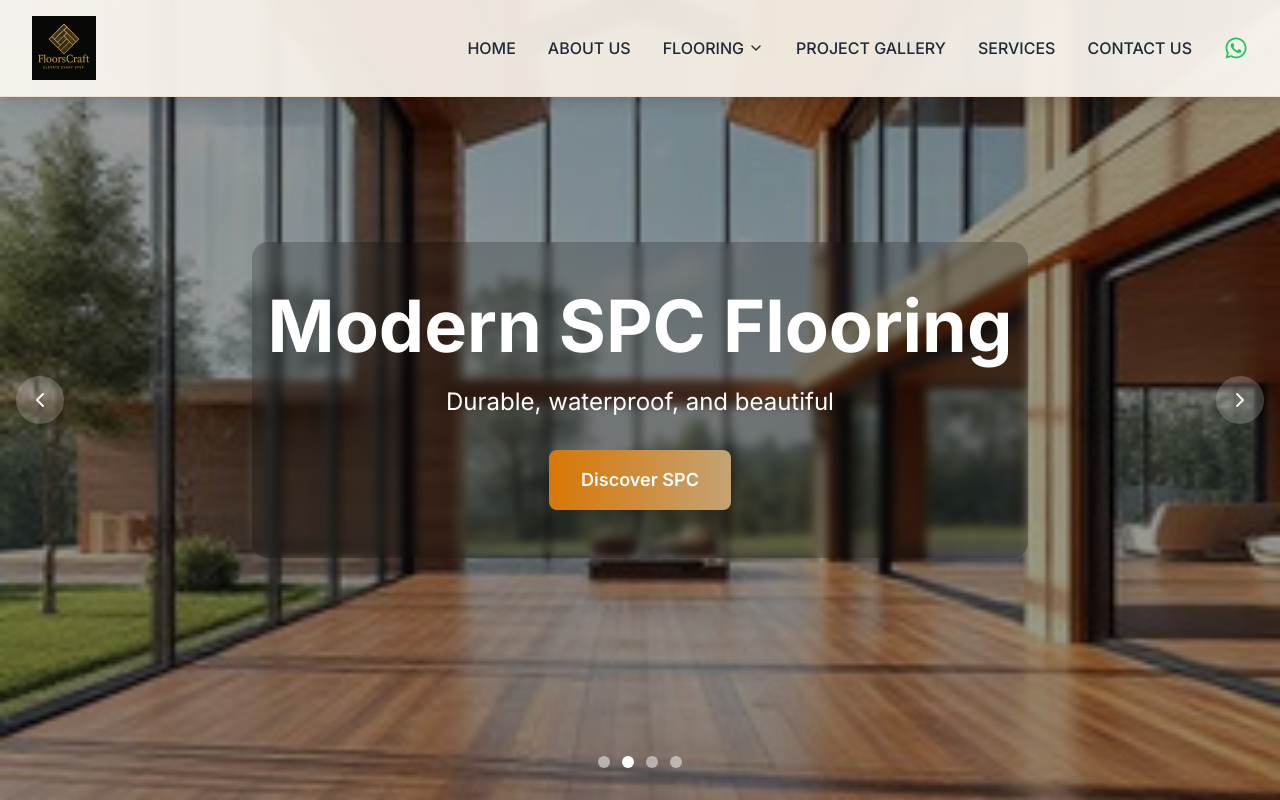
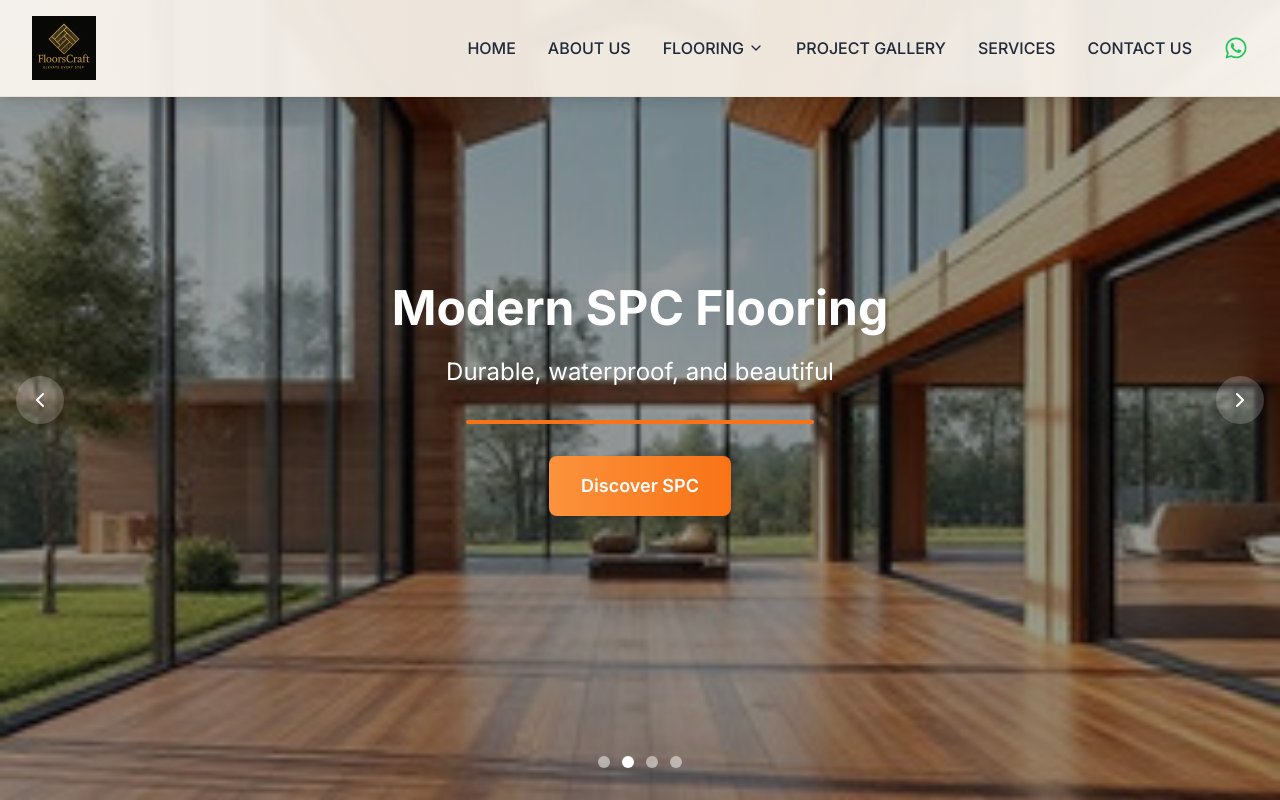
Before and after one commit to parnikaa27/FloorsCraft, a React (Vite) app: page / in a window 1280 px wide. Shown: the top 800 px of the page. Built offline with nearby package versions, Linux system fonts and the light colour scheme.

Commit message:
added lines

```diff
--- a/src/components/Hero.tsx
+++ b/src/components/Hero.tsx
@@ -66,18 +66,28 @@ const Hero: React.FC = () => {
 
       {/* Content */}
       <div className="relative z-10 flex items-center justify-center h-full">
-        <div className="text-center text-white px-4 max-w-4xl mx-auto bg-black/20 backdrop-blur-sm rounded-2xl py-12">
-          <h1 className="text-5xl md:text-7xl font-bold mb-6 animate-fade-in">
+        <div className="text-center text-white px-4 max-w-4xl mx-auto">
+          <h1 className="text-4xl md:text-5xl font-bold mb-6 animate-fade-in">
             {slides[currentSlide].title}
           </h1>
+
           <p className="text-xl md:text-2xl mb-8 opacity-90 animate-fade-in-delay">
             {slides[currentSlide].subtitle}
           </p>
-          <button className="bg-gradient-to-r from-amber-600 to-beige-600 hover:from-amber-700 hover:to-beige-700 text-white px-8 py-4 rounded-lg font-semibold text-lg transition-all duration-300 transform hover:scale-105 animate-fade-in-delay-2 shadow-lg">
-            {slides[currentSlide].cta}
-          </button>
+
+        {/* Line and Button with Equal Spacing */}
+          <div className="flex flex-col items-center space-y-8">
+        {/* Decorative Line */}
+            <div className="h-1 w-[70%] bg-orange-500 rounded-full"></div>
+
+        {/* CTA Button */}
+            <button className="bg-gradient-to-r from-orange-400 via-white-600 to-orange-500 hover:from-amber-700 hover:to-orange-600 text-white px-8 py-4 rounded-lg font-semibold text-lg transition-all duration-300 transform hover:scale-105 animate-fade-in-delay-2 shadow-lg">
+              {slides[currentSlide].cta}
+            </button>
+          </div>
         </div>
       </div>
+
 
       {/* Navigation */}
       <button
```
